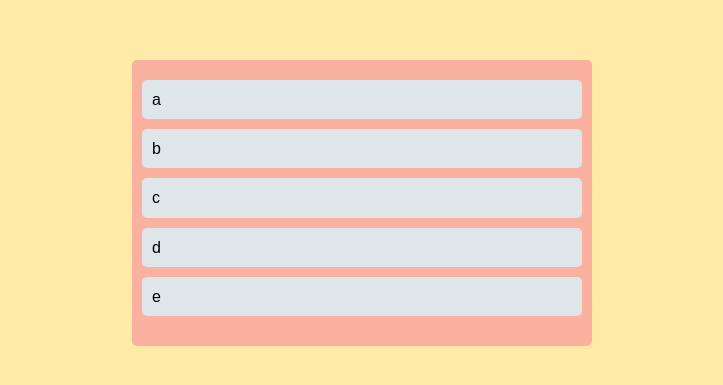
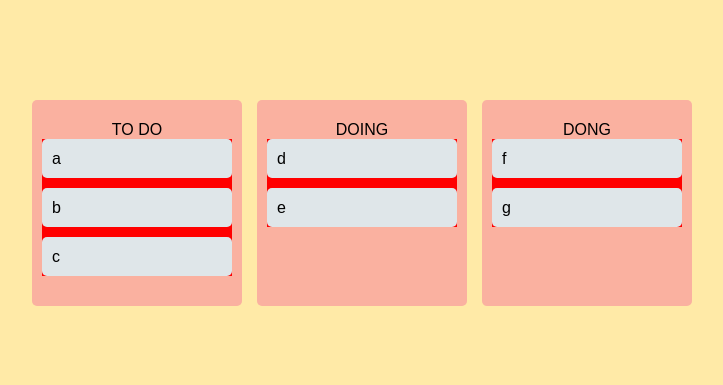
Before and after one commit to joyjsmun/trello, a React (Create React App) app: page / in a window 1280 px wide. Shown: the part 197-582 px from the top of the page, without its empty margins (278-1001 px from the left). Built offline with nearby package versions, Linux system fonts and the light colour scheme.

Commit message:
added cross board movement

```diff
--- a/src/App.tsx
+++ b/src/App.tsx
@@ -3,11 +3,13 @@
 import { useRecoilState, useSetRecoilState } from 'recoil';
 import styled from 'styled-components';
 import { toDoState } from './atoms';
+import Board from './Components/Board';
 import DraggableCard from './Components/DraggableCard';
 
 const Wrapper = styled.div`
   display: flex;
-  max-width: 480px;
+  flex-direction: column;
+  max-width: 680px;
   width: 100%;
   margin: 0 auto;
   justify-content: center;
@@ -17,46 +19,60 @@
 const Boards = styled.div`
   display: grid;
   padding:20px 10px;
+  gap:15px;
   width: 100%;
-  grid-template-columns: repeat(1,1fr);
+  grid-template-columns: repeat(3,1fr);
 `
 
-const Board = styled.div`
-  padding-top: 30px;
-  padding: 20px 10px;
-  border-radius: 5px;
-  min-height: 200px;
-  background-color: ${(props) => props.theme.boardColor};
-`
 
 
 
 function App() {
   const [toDos,setToDos] = useRecoilState(toDoState);
-  const onDragEnd = ({draggableId,destination,source}:DropResult) =>{
+  const onDragEnd = (info:DropResult) =>{
+      console.log(info);
+      const {destination,source,draggableId} = info;
       if(!destination) return;
-      setToDos((oldToDos:any) => {
-        const toDosCopy = [...oldToDos];
+      if(destination?.droppableId === source.droppableId){
+        //same board movement
+         setToDos((allBoards:any) => {
+        const boardCopy = [...allBoards[source.droppableId]]
         //1)delete item
-        toDosCopy.splice(source.index,1);
+        boardCopy.splice(source.index,1);
         //2)put back to the item on destination index
-        toDosCopy.splice(destination?.index,0,draggableId);
-        return toDosCopy;
+        boardCopy.splice(destination?.index,0,draggableId);
+        //...allBoards => other two boards - #6.9
+        return {
+          ...allBoards,
+          [source.droppableId]:boardCopy
+        };
       })
-  }
+    }
+      if(destination.droppableId !== source.droppableId){
+        //cross board movement => two copy need
+        setToDos((allBoard) => {
+          //1) copy two boards
+          const sourceBoardCopy = [...allBoard[source.droppableId]];
+          const destinationBoardCopy = [...allBoard[destination.droppableId]];
+          //2) remove item from source board
+          sourceBoardCopy.splice(source.index,1);
+          //3) add source bord removed item to the destination board
+          destinationBoardCopy.splice(destination?.index,0,draggableId);
+          //4) return previous board + new dest board + other boards(=allBoards)
+          return {
+            ...allBoard,
+            [source.droppableId]:sourceBoardCopy,
+            [destination.droppableId]:destinationBoardCopy,
+          }
+        })
+      }
+    };
+
 
   return <DragDropContext onDragEnd={onDragEnd}>
     <Wrapper>
       <Boards>
-      <Droppable droppableId='one'>
-        {(provided) =>
-      <Board ref={provided.innerRef} {...provided.droppableProps}>
-       {toDos.map((toDo:any,index:any) =>
-      <DraggableCard key={toDo} toDo={toDo} index={index}/>
-       )}
-       {provided.placeholder}
-      </Board>
-      }</Droppable>
+      {Object.keys(toDos).map(boardId => <Board boardId={boardId} key={boardId} toDos={toDos[boardId]}/>)}
       </Boards>
     </Wrapper>
   </DragDropContext>
--- /dev/null
+++ b/src/Components/Board.tsx
@@ -0,0 +1,41 @@
+import {Droppable} from "react-beautiful-dnd";
+import styled from "styled-components";
+import DraggableCard from "./DraggableCard";
+
+const Wrapper = styled.div`
+  padding-top: 30px;
+  padding: 20px 10px;
+  border-radius: 5px;
+  min-height: 200px;
+  background-color: ${(props) => props.theme.boardColor};
+`
+interface IBoardProps{
+    toDos:string[];
+    boardId:string;
+}
+
+const Title = styled.h1`
+    text-align: center;
+`
+
+
+
+function Board({toDos,boardId}:IBoardProps){
+    return(
+        <Wrapper>
+        <Title>{boardId}</Title>
+        <Droppable droppableId={boardId}>
+        {(provided) =>
+      <div style={{background:"red"}} ref={provided.innerRef} {...provided.droppableProps}>
+
+       {toDos.map((toDo:any,index:any) =>
+      <DraggableCard key={toDo} toDo={toDo} index={index}/>
+       )}
+       {provided.placeholder}
+      </div>
+      }</Droppable>
+      </Wrapper>
+    )
+}
+
+export default Board;
--- a/src/Components/DraggableCard.tsx
+++ b/src/Components/DraggableCard.tsx
@@ -15,7 +15,7 @@
 }
 
 function DraggableCard({toDo,index}:IDraggableCardProps){
-    console.log(toDo,"rendered")
+    // console.log(toDo,"rendered")
     return(
         <Draggable key={toDo} draggableId={toDo} index={index}>
           {(provided) =>
--- a/src/atoms.tsx
+++ b/src/atoms.tsx
@@ -1,6 +1,15 @@
 import { atom } from "recoil";
 
-export const toDoState = atom<any>({
+
+interface IToDoState {
+    [key:string]:string[];
+}
+
+export const toDoState = atom<IToDoState>({
     key:"toDo",
-    default:["a","b","c","d","e"],
+    default:{
+        "TO DO":["a","b","c"],
+        DOING:["d","e"],
+        DONG:["f","g"],
+    },
 });
```
